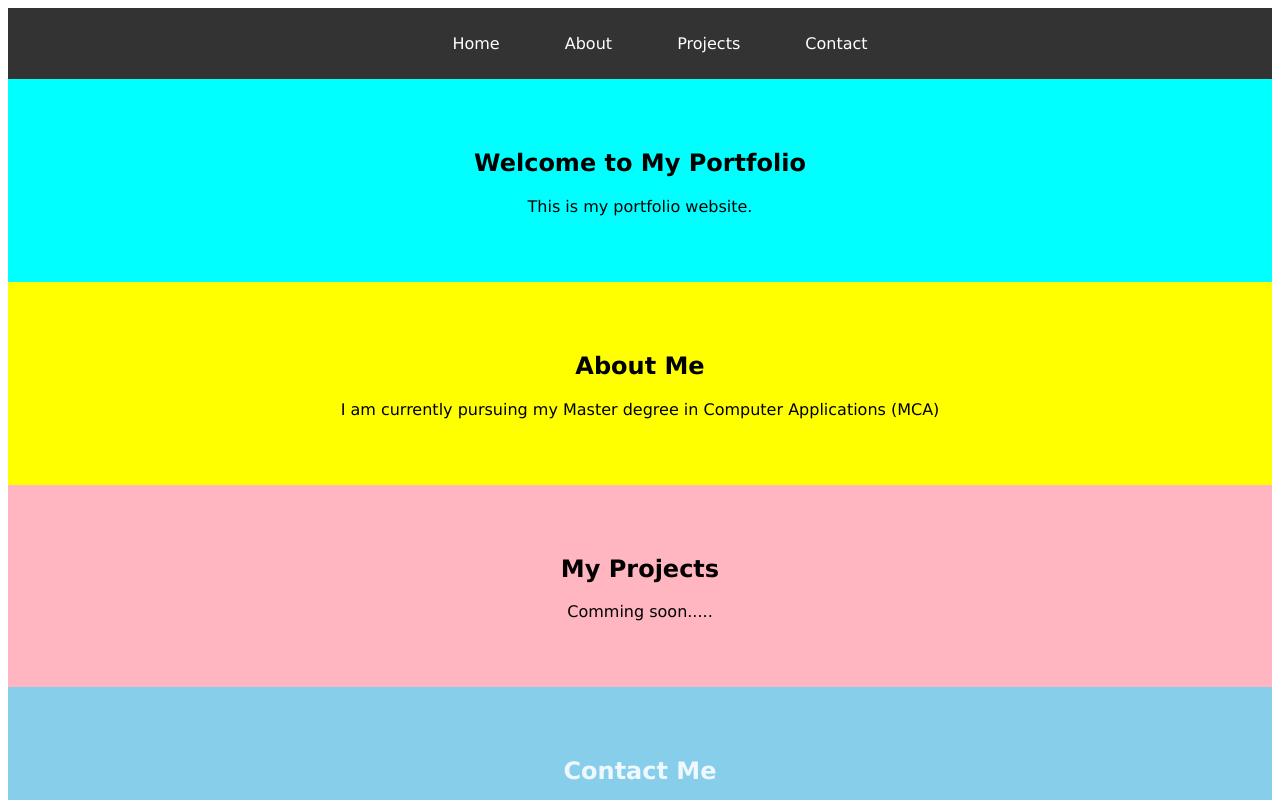
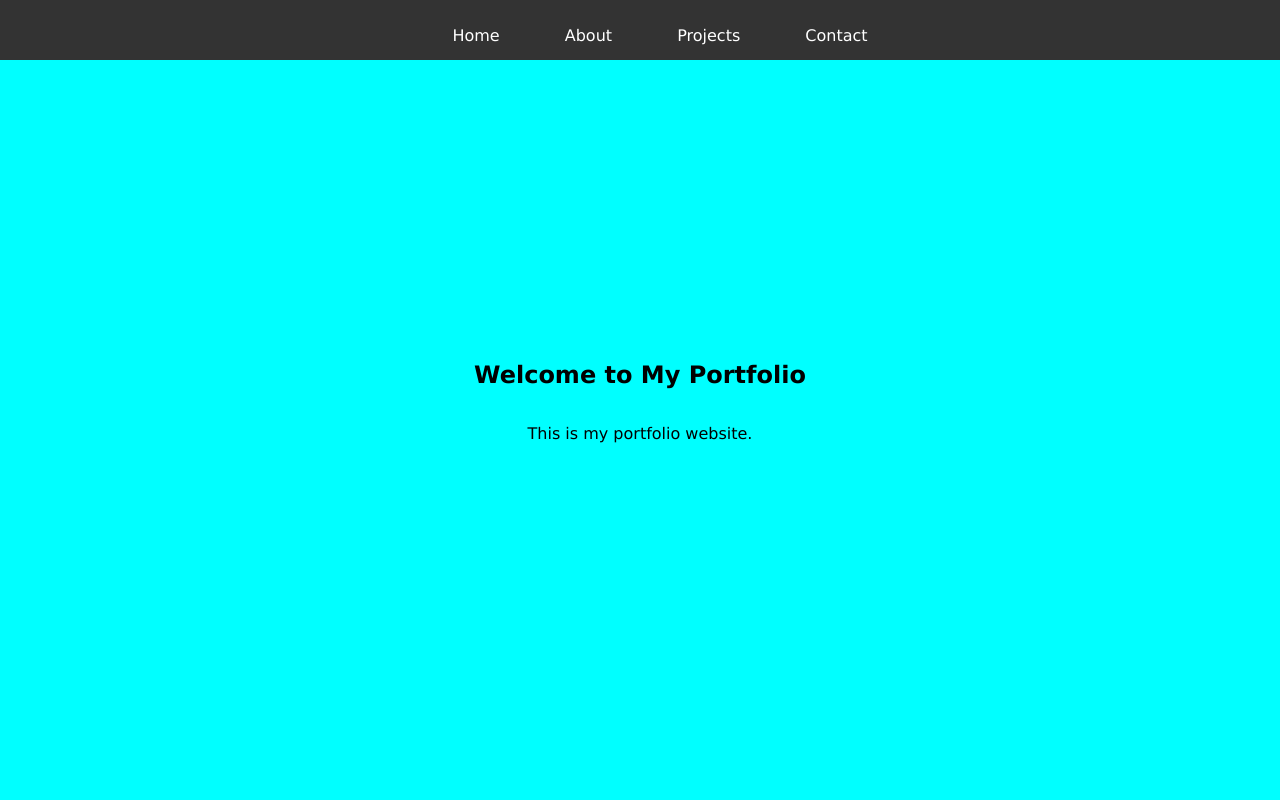
Before and after one commit to krinitrix/portfolio_nithin, a plain HTML site: page index.html in a window 1280 px wide. Shown: the top 800 px of the page. Drawn offline with Linux system fonts and the light colour scheme.

Commit message:
day 4: first commit (made some cs changes)

```diff
--- a/style.css
+++ b/style.css
@@ -1,11 +1,20 @@
 
-body {
+html,body {
     font-family: Verdana, Geneva, Tahoma, sans-serif;
+    margin:0;
+    padding:0;
+    height:100%;
+
 
 }
 
 
 .navbar {
+    height: 5vh;
+    position: fixed;
+    top:0;
+    left:0;
+    width:100%;
     background-color: #333;
     padding: 10px 0;
     text-align: center;
@@ -25,8 +34,13 @@ body {
 
 
 section {
-    padding: 50px;
+
     text-align: center;
+    height:100vh;
+    display: flex;
+    flex-direction: column;
+    align-items: center;
+    justify-content: center;
 }
 
 #home {
```
